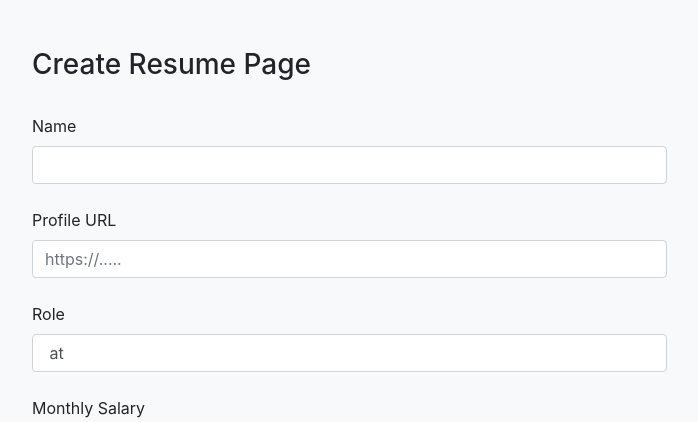
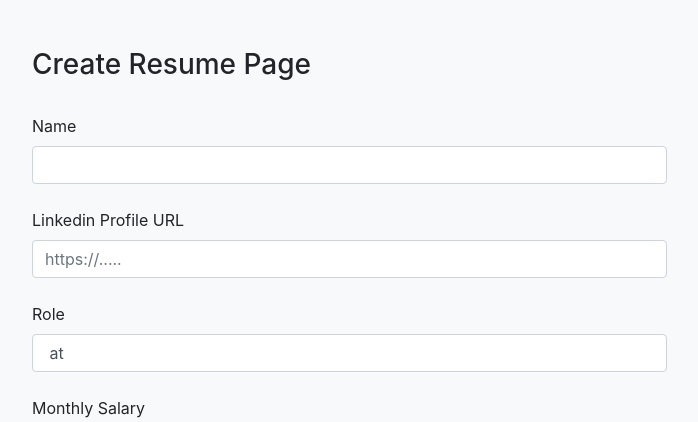
Before and after one commit to XiaoyanYang2008/IRS-MRS-F2M2HRSystem, a Flask app: template webapp/templates/createResumePage.html in a window 1280 px wide. Shown: the top 422 px of the page, without its empty margins (53-751 px from the left). Run offline with Flask 2, Linux system fonts and the light colour scheme; the template is opened without the code that fills it, so the values that code supplies are empty; some libraries are stand-ins or nearby versions.

Commit message:
update text label

```diff
--- a/webapp/templates/createResumePage.html
+++ b/webapp/templates/createResumePage.html
@@ -58,7 +58,7 @@
                     <div class="col-sm">&nbsp;</div>
                 </div>
                 <div class="row">
-                    <div class="col-sm-2" align="left"><label for="profileURL">Profile URL </label></div>
+                    <div class="col-sm-2" align="left"><label for="profileURL">Linkedin Profile URL </label></div>
                 </div>
                 <div class="row">
 
```
